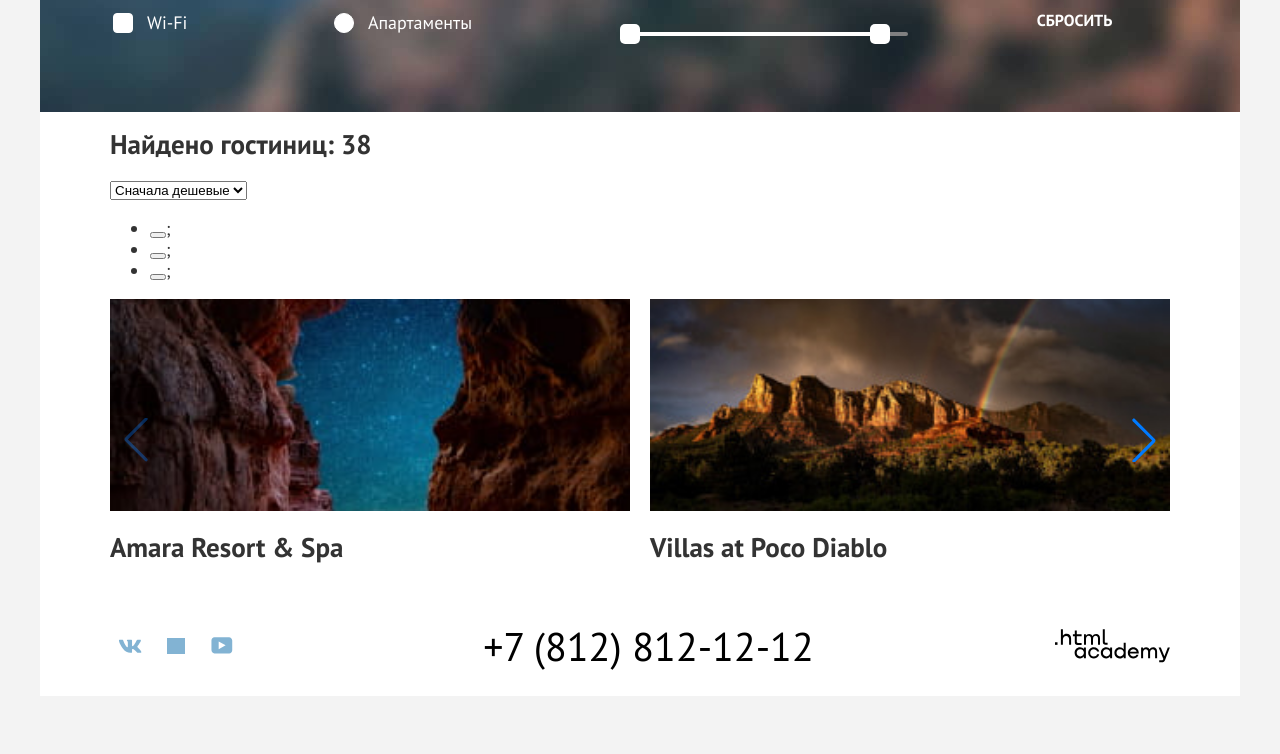
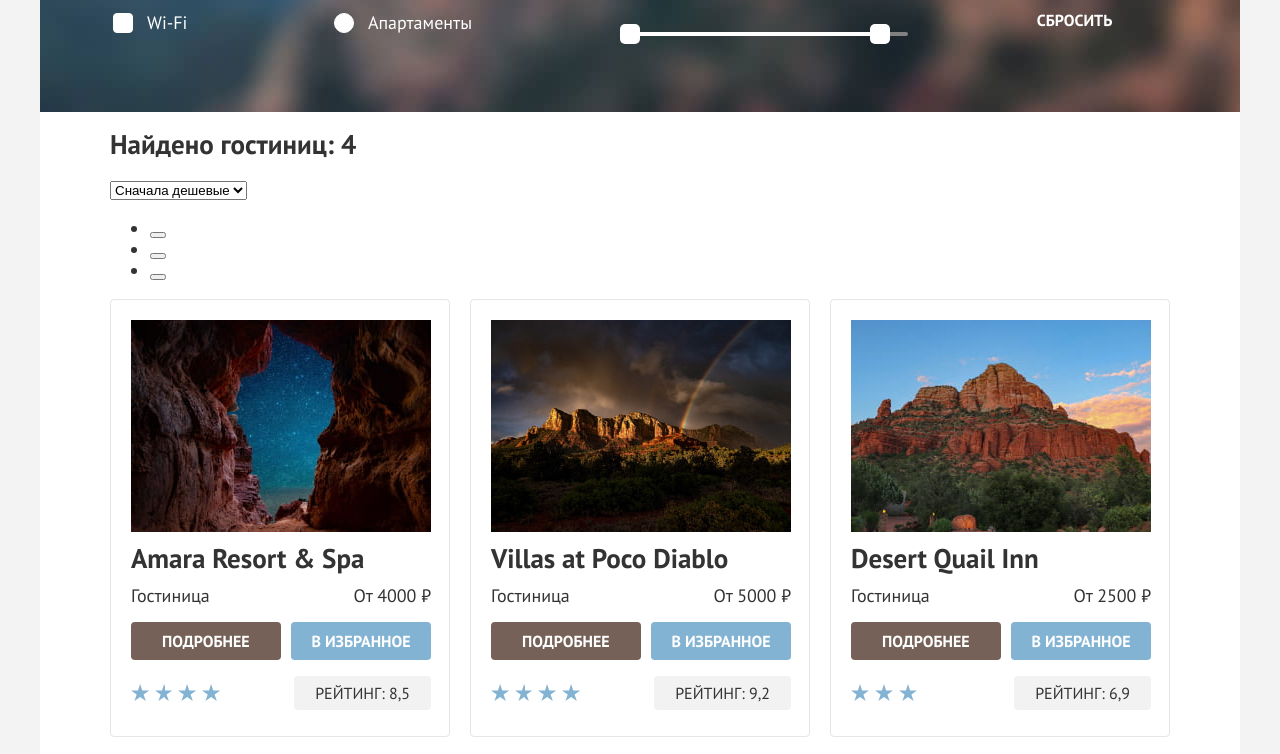
Before and after one commit to Valehorn/sedona-react, a React (Vite) app: page /catalog in a window 1280 px wide. Shown: the part 360-1114 px from the top of the page. Before the commit the page ends 1056 px from the top, so only its background shows below. Built offline with nearby package versions, Linux system fonts and the light colour scheme; grey boxes are pictures that could not be loaded.

Commit message:
Функционал для карточек catalog

```diff
--- a/src/blocks/catalog-hotels/catalog-hotel.scss
+++ b/src/blocks/catalog-hotels/catalog-hotel.scss
@@ -8,9 +8,39 @@
 }
 
 .catalog-hotels__list {
+  display: grid;
   width: 100%;
 
   .swiper {
     width: 100%;
   }
 }
+
+.catalog-hotels__list--grid {
+  grid-template-columns: repeat(3, 340px);
+  gap: 18px 20px;
+  padding: 0;
+  margin: 0 0 82px 0;
+  list-style-type: none;
+
+  .catalog-hotels__card {
+    grid-template-columns: repeat(2, 140px);
+    grid-template-rows: 212px 1fr;
+    min-height: 438px;
+    padding: 20px;
+    gap: 16px 20px;
+
+  }
+}
+
+.catalog-hotels__card-content {
+      grid-column: 1 / -1;
+      grid-row: 2 / -1;
+    }
+
+.catalog-hotels__list--list {
+  .catalog-hotels__card {
+    grid-template-columns: 300px 1fr;
+    gap: 15px;
+  }
+}
--- a/src/blocks/catalog-hotels/catalogHotels.jsx
+++ b/src/blocks/catalog-hotels/catalogHotels.jsx
@@ -3,6 +3,7 @@ import 'swiper/css';
 import 'swiper/css/navigation';
 import 'swiper/css/pagination';
 import 'swiper/css/scrollbar';
+import { useState } from 'react';
 import Container from '../container/container';
 import Select from '../../components/select/select';
 import ViewButton from '../../components/viewButton/viewButton';
@@ -15,11 +16,13 @@ import hotel3 from '../../assets/image/catalog/hotel-3.jpg';
 import hotel4 from '../../assets/image/catalog/hotel-4.jpg';
 
 function CatalogHotels() {
+  const [currentView, setCurrentView] = useState(0);
   const selectData = ['Сначала дешевые', 'Сначала дорогие'];
   const vieButtons = ['grid', 'slider', 'list'];
   const hotelData = [
     {
       name: 'Amara Resort & Spa',
+      type: 'Гостиница',
       price: '4000',
       stars: 4,
       rating: '8,5',
@@ -27,6 +30,7 @@ function CatalogHotels() {
     },
     {
       name: 'Villas at Poco Diablo',
+      type: 'Гостиница',
       price: '5000',
       stars: 4,
       rating: '9,2',
@@ -34,6 +38,7 @@ function CatalogHotels() {
     },
     {
       name: 'Desert Quail Inn',
+      type: 'Гостиница',
       price: '2500',
       stars: 3,
       rating: '6,9',
@@ -41,32 +46,45 @@ function CatalogHotels() {
     },
     {
       name: 'GreenTree Inn',
+      type: 'Гостиница',
       price: '1500',
       stars: 2,
       rating: '5,0',
       image: hotel4
     },
   ];
+  let currentViewType = vieButtons[currentView];
+
+  const handleViewChange = (index) => {
+    setCurrentView(index);
+    currentViewType = vieButtons[currentView];
+  };
 
   return (
     <section className="catalog-hotels">
       <Container>
         <div className="catalog-hotels__sorting">
-          <h2 className="catalog-hotels__title">Найдено гостиниц: 38</h2>
+          <h2 className="catalog-hotels__title">Найдено гостиниц: {hotelData.length}</h2>
           <Select name="catalog-hotels__sorting" id="catalog-hotels__sorting" block="catalog-hotels" data={selectData} />
           <ul className="catalog-hotels__view-list">
-            {vieButtons.map((button) => {
+            {vieButtons.map((button, index) => {
               return (
                 <li key={button}>
-                  <ViewButton info={button} />;
+                  <ViewButton info={button} current={currentView === index ? button : null} onClick={() => handleViewChange(index)} />
                 </li>
               );
             })}
           </ul>
         </div>
 
-        <div className="catalog-hotels__list">
-          <Swiper
+        <div className={`catalog-hotels__list  ${currentViewType ? `catalog-hotels__list--${currentViewType}` : ''}`}>
+          {(currentViewType === 'grid' || currentViewType === 'list') && (
+            hotelData.map((card, index) => (
+              <Card key={index} data={card} block="catalog-hotels" />
+            ))
+          )}
+
+          {currentViewType === 'slider' && (<Swiper
             modules={[Navigation]}
             spaceBetween={20}
             slidesPerView={2}
@@ -74,10 +92,10 @@ function CatalogHotels() {
           >
             {hotelData.map((card, index) => (
               <SwiperSlide key={index}>
-                <Card data={card} />
+                <Card data={card} block="catalog-hotels" />
               </SwiperSlide>
             ))}
-          </Swiper>
+          </Swiper>)}
         </div>
       </Container>
     </section>
--- a/src/blocks/filter-form/filter.jsx
+++ b/src/blocks/filter-form/filter.jsx
@@ -5,7 +5,7 @@ import RadioInput from '../../components/radioInput/radioInput';
 import Container from '../container/container';
 import PriceInput from '../../components/priceInput/priceInput';
 import InputRange from '../../components/inputRange/inputRange';
-import Button from '../../components/Button/Button';
+import Button from '../../components/button/button';
 import './filter.scss';
 
 function Filter() {
--- a/src/components/button/button.jsx
+++ b/src/components/button/button.jsx
@@ -10,25 +10,27 @@ function Button({
   children,
   isLink = false,
   isInnerLink = false,
-  path = '#'
+  path = '#',
+  onClick= () => {},
 }) {
+
   if (isInnerLink) {
     return (
-      <Link to={`/${path}`} className={`button ${className}__button ${classExtra ? `${className}__${classExtra}` : ""} button--${classMod}`} draggable="false">
+      <Link to={`/${path}`} className={`button ${className}-link ${classExtra ? `${className}__${classExtra}` : ""} button--${classMod}`} draggable="false">
         <span>{text}</span>
         {children}
       </Link>
     );
   } else if (isLink) {
     return (
-      <a href={`/${path}`} className={`button ${className}__button ${classExtra ? `${className}__${classExtra}` : ""} button--${classMod}`} draggable="false">
+      <a href={`/${path}`} className={`button ${className}-link ${classExtra ? `${className}__${classExtra}` : ""} button--${classMod}`} draggable="false">
         <span>{text}</span>
         {children}
       </a>
     );
   } else {
     return (
-      <button className={`button ${className}__button ${classExtra ? `${className}__${classExtra}` : ""} button--${classMod}`} type={type}>
+      <button className={`button ${className}__button ${classExtra ? `${className}__${classExtra}` : ""} button--${classMod}`} type={type} onClick={onClick}>
         <span>{text}</span>
         {children}
       </button>
--- a/src/components/hotelCard/Card.jsx
+++ b/src/components/hotelCard/Card.jsx
@@ -1,10 +1,43 @@
 import './card.scss';
+import { useState } from 'react';
+import Button from '../button/button';
 
-function Card({ block, data }) {
+function Card({ block, data, active }) {
+  const { name, type, price, stars, rating, image } = data;
+  const [isActive, setIsActive] = useState(active);
+
+  const handleCardButtonClick = () => {
+    setIsActive(!isActive);
+  };
+
   return (
-    <article className={`card  ${ block ? `${block}__card` : ''}`}>
-      <img src={data.image} alt={data.name} width="300" height="212" draggable={false} />
-      <h2>{data.name}</h2>
+    <article className={`card ${block ? `${block}__card` : ''}`}>
+      <a className="card__image-link" href="#" draggable="false">
+        <img src={image} alt={name} width="300" height="212" draggable="false" />
+      </a>
+      <div className={`card__content ${block ? `${block}__card-content` : ''}`}>
+        <h2>{name}</h2>
+        <div className="card__group">
+          <p className="card__type">{type}</p>
+          <p className="card__price">От {price} ₽</p>
+        </div>
+        <div className="card__group">
+          <Button className="card__details" classMod="primary" text="Подробнее" isLink />
+          <Button
+            className="card"
+            classMod="secondary"
+            classExtra={`${isActive ? `button--active` : ''}`}
+            text={isActive ? "В избранном" : "В избранное"}
+            isActive={isActive}
+            onClick={handleCardButtonClick} />
+        </div>
+        <div className="card__group">
+          <p className={`card__stars ${stars !== 0 || stars !== 1 ? `card__stars--${stars}` : ''}`}>
+            <span className="visually-hidden">рейтинг {stars}</span>
+          </p>
+          <p className="card__rating">Рейтинг: {rating}</p>
+        </div>
+      </div>
     </article>
   );
 };
--- a/src/components/hotelCard/card.scss
+++ b/src/components/hotelCard/card.scss
@@ -0,0 +1,88 @@
+.card {
+  display: grid;
+  border-radius: 4px;
+  border: 1px solid #e6e6e6;
+  padding: 20px;
+
+  h2 {
+    padding: 0;
+    margin: 0;
+  }
+
+  h2:first-of-type {
+    grid-column: 1 / -1;
+  }
+
+  p {
+    margin: 0;
+  }
+
+  button {
+    padding: 8px;
+  }
+}
+
+.card__image-link {
+  width: 300px;
+  height: 212px;
+}
+
+.card__content {
+  display: grid;
+  grid-template-columns: repeat(2, 1fr);
+  grid-auto-rows: min-content;
+  gap: 16px;
+}
+
+.card__group {
+  display: flex;
+  flex-wrap: wrap;
+  justify-content: space-between;
+  grid-column: 1 / -1;
+  align-self: center;
+}
+
+.card__stars {
+  background-image: url(../../assets/image/catalog/rate-star-1.svg);
+  background-position: center;
+  background-repeat: space no-repeat;
+  width: 18px;
+  min-height: 17px;
+}
+
+.card__stars--2 {
+  width: 42px;
+}
+
+.card__stars--3 {
+  width: 66px;
+}
+
+.card__stars--4 {
+  width: 89px;
+}
+
+
+.card__button {
+  min-width: 140px;
+  min-height: 36px;
+}
+
+.card__button--active {
+  background-color: #7db54f;
+
+  &:hover {
+    background-color: #84e139;
+  }
+}
+
+.card__rating {
+  font-size: 16px;
+  line-height: 20px;
+  text-align: center;
+  border: 4px solid #f2f2f2;
+  background-color: #f2f2f2;
+  padding: 3px 17px;
+  border-radius: 4px;
+  text-transform: uppercase;
+}
--- a/src/components/viewButton/viewButton.jsx
+++ b/src/components/viewButton/viewButton.jsx
@@ -1,8 +1,8 @@
 import './view-button.scss';
 
-function ViewButton({ info }) {
+function ViewButton({ info, current, onClick= () => {} }) {
   return (
-    <button className={`view-button view-button--${info}`} type="button">
+    <button className={`view-button view-button--${info} ${ current === info ? `view-button--current` : ''}`} type="button" onClick={onClick}>
       <span className="visually-hidden">{info}</span>
     </button>
   );
```
